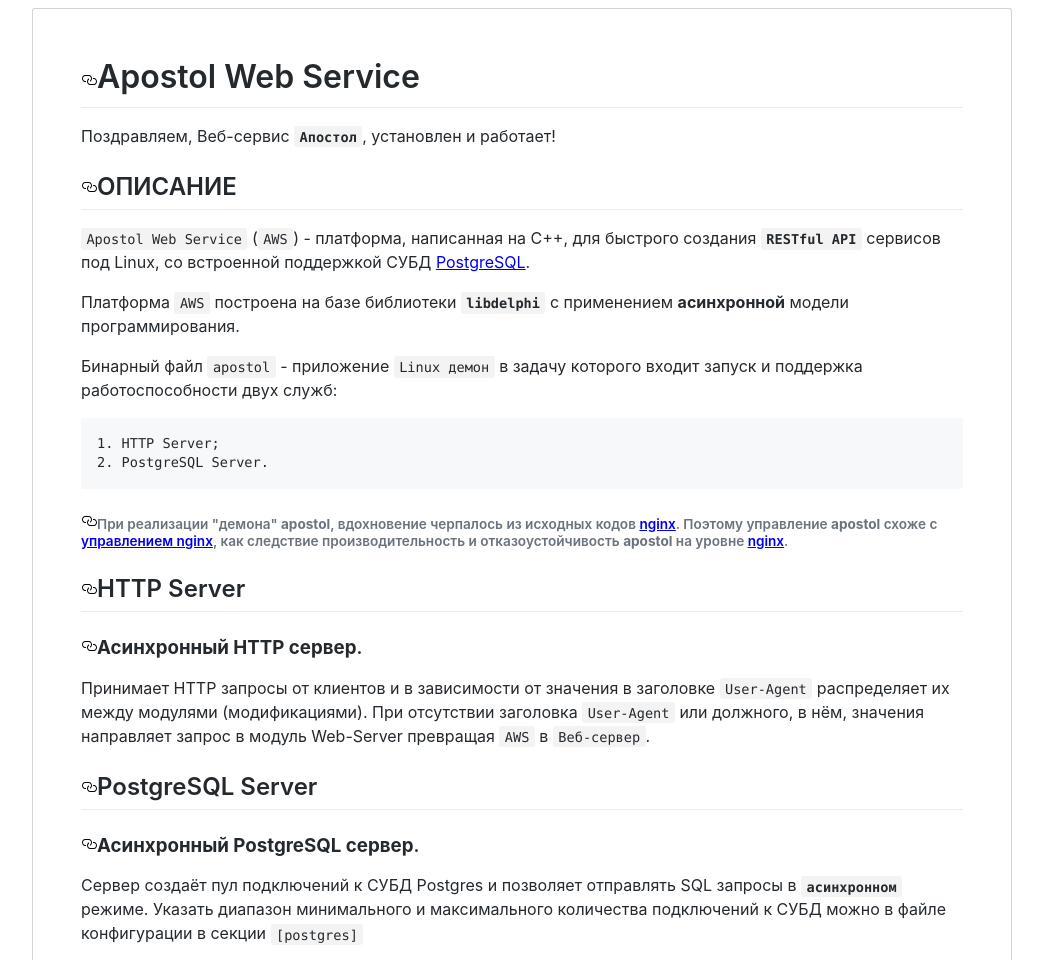
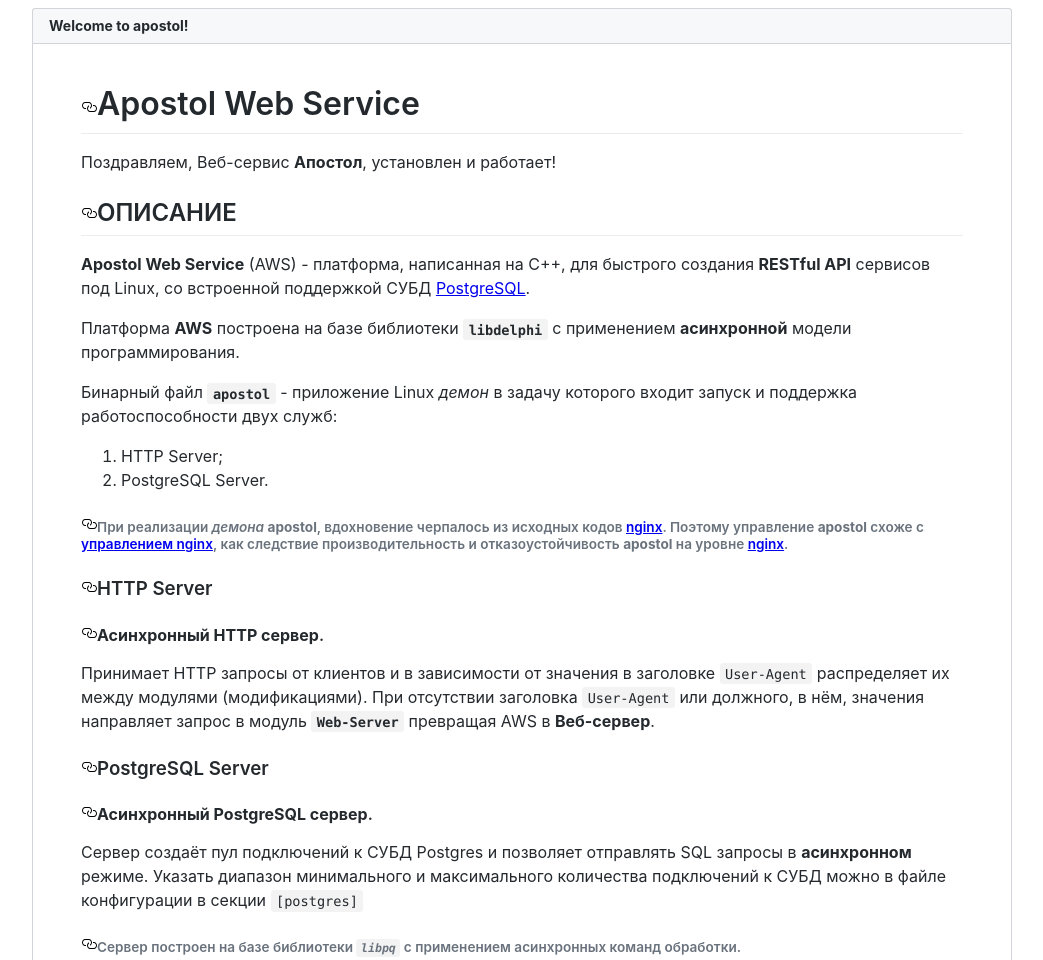
Before and after one commit to apostoldevel/apostol, a plain HTML site: page doc/www/index.html in a window 1280 px wide. Shown: the top 960 px of the page, without its empty margins (118-1161 px from the left). Drawn offline with Linux system fonts and the light colour scheme.

Commit message:
update: README.md, index.html

```diff
--- a/doc/www/index.html
+++ b/doc/www/index.html
@@ -20,6 +20,29 @@
             margin-left: auto;
             margin-right: auto;
             width: 980px;
+    }
+    .Box-header {
+            padding: 8px 16px;
+    }
+    .d-flex {
+            display: flex!important;
+    }
+    .px-2 {
+            padding-right: 8px!important;
+    }
+    .flex-items-center {
+            align-items: center!important;
+    }
+    .flex-justify-between {
+            justify-content: space-between!important;
+    }
+    .Box-header {
+            background-color: #f6f8fa;
+            border: 1px solid #d1d5da;
+            border-top-left-radius: 3px;
+            border-top-right-radius: 3px;
+            margin: -1px -1px 0;
+            padding: 16px;
     }
     .Box--condensed {
             line-height: 1.25;
@@ -171,27 +194,33 @@
 </style>
 </head>
 <body>
-<div class="container Box Box-body Box--condensed">
+<div class="container">
+        <div id="readme" class="Box Box--condensed instapaper_body md js-code-block-container">
+        <div class="Box-header d-flex flex-items-center flex-justify-between px-2">
+                <strong>Welcome to apostol!</strong>
+        </div>
+                <div class="Box-body">
                         <article class="markdown-body entry-content p-5" itemprop="text"><h1><a id="user-content-apostol-web-service" class="anchor" aria-hidden="true" href="#apostol-web-service"><svg class="octicon octicon-link" viewBox="0 0 16 16" version="1.1" width="16" height="16" aria-hidden="true"><path fill-rule="evenodd" d="M4 9h1v1H4c-1.5 0-3-1.69-3-3.5S2.55 3 4 3h4c1.45 0 3 1.69 3 3.5 0 1.41-.91 2.72-2 3.25V8.59c.58-.45 1-1.27 1-2.09C10 5.22 8.98 4 8 4H4c-.98 0-2 1.22-2 2.5S3 9 4 9zm9-3h-1v1h1c1 0 2 1.22 2 2.5S13.98 12 13 12H9c-.98 0-2-1.22-2-2.5 0-.83.42-1.64 1-2.09V6.25c-1.09.53-2 1.84-2 3.25C6 11.31 7.55 13 9 13h4c1.45 0 3-1.69 3-3.5S14.5 6 13 6z"></path></svg></a>Apostol Web Service</h1>
-<p>Поздравляем, Веб-сервис <strong><code>Апостол</code></strong>, установлен и работает!</p>
+                                <p>Поздравляем, Веб-сервис <strong>Апостол</strong>, установлен и работает!</p>
                                 <h2><a id="user-content-описание" class="anchor" aria-hidden="true" href="#описание"><svg class="octicon octicon-link" viewBox="0 0 16 16" version="1.1" width="16" height="16" aria-hidden="true"><path fill-rule="evenodd" d="M4 9h1v1H4c-1.5 0-3-1.69-3-3.5S2.55 3 4 3h4c1.45 0 3 1.69 3 3.5 0 1.41-.91 2.72-2 3.25V8.59c.58-.45 1-1.27 1-2.09C10 5.22 8.98 4 8 4H4c-.98 0-2 1.22-2 2.5S3 9 4 9zm9-3h-1v1h1c1 0 2 1.22 2 2.5S13.98 12 13 12H9c-.98 0-2-1.22-2-2.5 0-.83.42-1.64 1-2.09V6.25c-1.09.53-2 1.84-2 3.25C6 11.31 7.55 13 9 13h4c1.45 0 3-1.69 3-3.5S14.5 6 13 6z"></path></svg></a>ОПИСАНИЕ</h2>
-<p><code>Apostol Web Service</code> (<code>AWS</code>) - платформа, написанная на C++, для быстрого создания <strong><code>RESTful API</code></strong>
+                                <p><strong>Apostol Web Service</strong> (AWS) - платформа, написанная на C++, для быстрого создания <strong>RESTful API</strong>
                                         сервисов под Linux, со встроенной поддержкой СУБД <a href="https://www.postgresql.org/" rel="nofollow">PostgreSQL</a>.</p>
-<p>Платформа <code>AWS</code> построена на базе библиотеки <strong><code>libdelphi</code></strong> с применением <strong>асинхронной</strong> модели программирования.</p>
-<p>Бинарный файл <code>apostol</code> - приложение <code>Linux демон</code> в задачу которого входит запуск и поддержка работоспособности
+                                <p>Платформа <strong>AWS</strong> построена на базе библиотеки <strong><code>libdelphi</code></strong> с применением <strong>асинхронной</strong> модели программирования.</p>
+                                <p>Бинарный файл <strong><code>apostol</code></strong> - приложение Linux <em>демон</em> в задачу которого входит запуск и поддержка работоспособности
                                         двух служб:</p>
-<pre><code>1. HTTP Server;
-2. PostgreSQL Server.
-</code></pre>
-<h6><a id="user-content-при-реализации-демона-apostol-вдохновение-черпалось-из-исходных-кодов-nginx-поэтому-управление-apostol-схоже-с-управлением-nginx-как-следствие-производительность-и-отказоустойчивость-apostol-на-уровне-nginx" class="anchor" aria-hidden="true" href="#при-реализации-демона-apostol-вдохновение-черпалось-из-исходных-кодов-nginx-поэтому-управление-apostol-схоже-с-управлением-nginx-как-следствие-производительность-и-отказоустойчивость-apostol-на-уровне-nginx"><svg class="octicon octicon-link" viewBox="0 0 16 16" version="1.1" width="16" height="16" aria-hidden="true"><path fill-rule="evenodd" d="M4 9h1v1H4c-1.5 0-3-1.69-3-3.5S2.55 3 4 3h4c1.45 0 3 1.69 3 3.5 0 1.41-.91 2.72-2 3.25V8.59c.58-.45 1-1.27 1-2.09C10 5.22 8.98 4 8 4H4c-.98 0-2 1.22-2 2.5S3 9 4 9zm9-3h-1v1h1c1 0 2 1.22 2 2.5S13.98 12 13 12H9c-.98 0-2-1.22-2-2.5 0-.83.42-1.64 1-2.09V6.25c-1.09.53-2 1.84-2 3.25C6 11.31 7.55 13 9 13h4c1.45 0 3-1.69 3-3.5S14.5 6 13 6z"></path></svg></a>При реализации "демона" <strong>apostol</strong>, вдохновение черпалось из исходных кодов <a href="http://nginx.org" rel="nofollow">nginx</a>. Поэтому управление <strong>apostol</strong> схоже с <a href="http://nginx.org/ru/docs/control.html#reconfiguration" rel="nofollow">управлением nginx</a>, как следствие производительность и отказоустойчивость <strong>apostol</strong> на уровне <a href="http://nginx.org" rel="nofollow">nginx</a>.</h6>
-<h2><a id="user-content-http-server" class="anchor" aria-hidden="true" href="#http-server"><svg class="octicon octicon-link" viewBox="0 0 16 16" version="1.1" width="16" height="16" aria-hidden="true"><path fill-rule="evenodd" d="M4 9h1v1H4c-1.5 0-3-1.69-3-3.5S2.55 3 4 3h4c1.45 0 3 1.69 3 3.5 0 1.41-.91 2.72-2 3.25V8.59c.58-.45 1-1.27 1-2.09C10 5.22 8.98 4 8 4H4c-.98 0-2 1.22-2 2.5S3 9 4 9zm9-3h-1v1h1c1 0 2 1.22 2 2.5S13.98 12 13 12H9c-.98 0-2-1.22-2-2.5 0-.83.42-1.64 1-2.09V6.25c-1.09.53-2 1.84-2 3.25C6 11.31 7.55 13 9 13h4c1.45 0 3-1.69 3-3.5S14.5 6 13 6z"></path></svg></a>HTTP Server</h2>
-<h3><a id="user-content-асинхронный-http-сервер" class="anchor" aria-hidden="true" href="#асинхронный-http-сервер"><svg class="octicon octicon-link" viewBox="0 0 16 16" version="1.1" width="16" height="16" aria-hidden="true"><path fill-rule="evenodd" d="M4 9h1v1H4c-1.5 0-3-1.69-3-3.5S2.55 3 4 3h4c1.45 0 3 1.69 3 3.5 0 1.41-.91 2.72-2 3.25V8.59c.58-.45 1-1.27 1-2.09C10 5.22 8.98 4 8 4H4c-.98 0-2 1.22-2 2.5S3 9 4 9zm9-3h-1v1h1c1 0 2 1.22 2 2.5S13.98 12 13 12H9c-.98 0-2-1.22-2-2.5 0-.83.42-1.64 1-2.09V6.25c-1.09.53-2 1.84-2 3.25C6 11.31 7.55 13 9 13h4c1.45 0 3-1.69 3-3.5S14.5 6 13 6z"></path></svg></a><strong>Асинхронный HTTP сервер</strong>.</h3>
+                                <ol>
+                                        <li>HTTP Server;</li>
+                                        <li>PostgreSQL Server.</li>
+                                </ol>
+                                <h6><a id="user-content-при-реализации-демона-apostol-вдохновение-черпалось-из-исходных-кодов-nginx-поэтому-управление-apostol-схоже-с-управлением-nginx-как-следствие-производительность-и-отказоустойчивость-apostol-на-уровне-nginx" class="anchor" aria-hidden="true" href="#при-реализации-демона-apostol-вдохновение-черпалось-из-исходных-кодов-nginx-поэтому-управление-apostol-схоже-с-управлением-nginx-как-следствие-производительность-и-отказоустойчивость-apostol-на-уровне-nginx"><svg class="octicon octicon-link" viewBox="0 0 16 16" version="1.1" width="16" height="16" aria-hidden="true"><path fill-rule="evenodd" d="M4 9h1v1H4c-1.5 0-3-1.69-3-3.5S2.55 3 4 3h4c1.45 0 3 1.69 3 3.5 0 1.41-.91 2.72-2 3.25V8.59c.58-.45 1-1.27 1-2.09C10 5.22 8.98 4 8 4H4c-.98 0-2 1.22-2 2.5S3 9 4 9zm9-3h-1v1h1c1 0 2 1.22 2 2.5S13.98 12 13 12H9c-.98 0-2-1.22-2-2.5 0-.83.42-1.64 1-2.09V6.25c-1.09.53-2 1.84-2 3.25C6 11.31 7.55 13 9 13h4c1.45 0 3-1.69 3-3.5S14.5 6 13 6z"></path></svg></a>При реализации <em>демона</em> <strong>apostol</strong>, вдохновение черпалось из исходных кодов <a href="http://nginx.org" rel="nofollow">nginx</a>. Поэтому управление <strong>apostol</strong> схоже с <a href="http://nginx.org/ru/docs/control.html#reconfiguration" rel="nofollow">управлением nginx</a>, как следствие производительность и отказоустойчивость <strong>apostol</strong> на уровне <a href="http://nginx.org" rel="nofollow">nginx</a>.</h6>
+                                <h3><a id="user-content-http-server" class="anchor" aria-hidden="true" href="#http-server"><svg class="octicon octicon-link" viewBox="0 0 16 16" version="1.1" width="16" height="16" aria-hidden="true"><path fill-rule="evenodd" d="M4 9h1v1H4c-1.5 0-3-1.69-3-3.5S2.55 3 4 3h4c1.45 0 3 1.69 3 3.5 0 1.41-.91 2.72-2 3.25V8.59c.58-.45 1-1.27 1-2.09C10 5.22 8.98 4 8 4H4c-.98 0-2 1.22-2 2.5S3 9 4 9zm9-3h-1v1h1c1 0 2 1.22 2 2.5S13.98 12 13 12H9c-.98 0-2-1.22-2-2.5 0-.83.42-1.64 1-2.09V6.25c-1.09.53-2 1.84-2 3.25C6 11.31 7.55 13 9 13h4c1.45 0 3-1.69 3-3.5S14.5 6 13 6z"></path></svg></a>HTTP Server</h3>
+                                <h4><a id="user-content-асинхронный-http-сервер" class="anchor" aria-hidden="true" href="#асинхронный-http-сервер"><svg class="octicon octicon-link" viewBox="0 0 16 16" version="1.1" width="16" height="16" aria-hidden="true"><path fill-rule="evenodd" d="M4 9h1v1H4c-1.5 0-3-1.69-3-3.5S2.55 3 4 3h4c1.45 0 3 1.69 3 3.5 0 1.41-.91 2.72-2 3.25V8.59c.58-.45 1-1.27 1-2.09C10 5.22 8.98 4 8 4H4c-.98 0-2 1.22-2 2.5S3 9 4 9zm9-3h-1v1h1c1 0 2 1.22 2 2.5S13.98 12 13 12H9c-.98 0-2-1.22-2-2.5 0-.83.42-1.64 1-2.09V6.25c-1.09.53-2 1.84-2 3.25C6 11.31 7.55 13 9 13h4c1.45 0 3-1.69 3-3.5S14.5 6 13 6z"></path></svg></a><strong>Асинхронный HTTP сервер</strong>.</h4>
                                 <p>Принимает HTTP запросы от клиентов и в зависимости от значения в заголовке <code>User-Agent</code> распределяет их между модулями
                                         (модификациями). При отсутствии заголовка <code>User-Agent</code> или должного, в нём, значения направляет запрос в модуль
-Web-Server превращая <code>AWS</code> в <code>Веб-сервер</code>.</p>
-<h2><a id="user-content-postgresql-server" class="anchor" aria-hidden="true" href="#postgresql-server"><svg class="octicon octicon-link" viewBox="0 0 16 16" version="1.1" width="16" height="16" aria-hidden="true"><path fill-rule="evenodd" d="M4 9h1v1H4c-1.5 0-3-1.69-3-3.5S2.55 3 4 3h4c1.45 0 3 1.69 3 3.5 0 1.41-.91 2.72-2 3.25V8.59c.58-.45 1-1.27 1-2.09C10 5.22 8.98 4 8 4H4c-.98 0-2 1.22-2 2.5S3 9 4 9zm9-3h-1v1h1c1 0 2 1.22 2 2.5S13.98 12 13 12H9c-.98 0-2-1.22-2-2.5 0-.83.42-1.64 1-2.09V6.25c-1.09.53-2 1.84-2 3.25C6 11.31 7.55 13 9 13h4c1.45 0 3-1.69 3-3.5S14.5 6 13 6z"></path></svg></a>PostgreSQL Server</h2>
-<h3><a id="user-content-асинхронный-postgresql-сервер" class="anchor" aria-hidden="true" href="#асинхронный-postgresql-сервер"><svg class="octicon octicon-link" viewBox="0 0 16 16" version="1.1" width="16" height="16" aria-hidden="true"><path fill-rule="evenodd" d="M4 9h1v1H4c-1.5 0-3-1.69-3-3.5S2.55 3 4 3h4c1.45 0 3 1.69 3 3.5 0 1.41-.91 2.72-2 3.25V8.59c.58-.45 1-1.27 1-2.09C10 5.22 8.98 4 8 4H4c-.98 0-2 1.22-2 2.5S3 9 4 9zm9-3h-1v1h1c1 0 2 1.22 2 2.5S13.98 12 13 12H9c-.98 0-2-1.22-2-2.5 0-.83.42-1.64 1-2.09V6.25c-1.09.53-2 1.84-2 3.25C6 11.31 7.55 13 9 13h4c1.45 0 3-1.69 3-3.5S14.5 6 13 6z"></path></svg></a><strong>Асинхронный PostgreSQL сервер</strong>.</h3>
-<p>Сервер создаёт пул подключений к СУБД Postgres и позволяет отправлять SQL запросы в <strong><code>асинхронном</code></strong> режиме.
+                                        <strong><code>Web-Server</code></strong> превращая AWS в <strong>Веб-сервер</strong>.</p>
+                                <h3><a id="user-content-postgresql-server" class="anchor" aria-hidden="true" href="#postgresql-server"><svg class="octicon octicon-link" viewBox="0 0 16 16" version="1.1" width="16" height="16" aria-hidden="true"><path fill-rule="evenodd" d="M4 9h1v1H4c-1.5 0-3-1.69-3-3.5S2.55 3 4 3h4c1.45 0 3 1.69 3 3.5 0 1.41-.91 2.72-2 3.25V8.59c.58-.45 1-1.27 1-2.09C10 5.22 8.98 4 8 4H4c-.98 0-2 1.22-2 2.5S3 9 4 9zm9-3h-1v1h1c1 0 2 1.22 2 2.5S13.98 12 13 12H9c-.98 0-2-1.22-2-2.5 0-.83.42-1.64 1-2.09V6.25c-1.09.53-2 1.84-2 3.25C6 11.31 7.55 13 9 13h4c1.45 0 3-1.69 3-3.5S14.5 6 13 6z"></path></svg></a>PostgreSQL Server</h3>
+                                <h4><a id="user-content-асинхронный-postgresql-сервер" class="anchor" aria-hidden="true" href="#асинхронный-postgresql-сервер"><svg class="octicon octicon-link" viewBox="0 0 16 16" version="1.1" width="16" height="16" aria-hidden="true"><path fill-rule="evenodd" d="M4 9h1v1H4c-1.5 0-3-1.69-3-3.5S2.55 3 4 3h4c1.45 0 3 1.69 3 3.5 0 1.41-.91 2.72-2 3.25V8.59c.58-.45 1-1.27 1-2.09C10 5.22 8.98 4 8 4H4c-.98 0-2 1.22-2 2.5S3 9 4 9zm9-3h-1v1h1c1 0 2 1.22 2 2.5S13.98 12 13 12H9c-.98 0-2-1.22-2-2.5 0-.83.42-1.64 1-2.09V6.25c-1.09.53-2 1.84-2 3.25C6 11.31 7.55 13 9 13h4c1.45 0 3-1.69 3-3.5S14.5 6 13 6z"></path></svg></a><strong>Асинхронный PostgreSQL сервер</strong>.</h4>
+                                <p>Сервер создаёт пул подключений к СУБД Postgres и позволяет отправлять SQL запросы в <strong>асинхронном</strong> режиме.
                                         Указать диапазон минимального и максимального количества подключений к СУБД можно в файле конфигурации в секции <code>[postgres]</code></p>
                                 <h6><a id="user-content-сервер-построен-на-базе-библиотеки-libpq-с-применением-асинхронных-команд-обработки" class="anchor" aria-hidden="true" href="#сервер-построен-на-базе-библиотеки-libpq-с-применением-асинхронных-команд-обработки"><svg class="octicon octicon-link" viewBox="0 0 16 16" version="1.1" width="16" height="16" aria-hidden="true"><path fill-rule="evenodd" d="M4 9h1v1H4c-1.5 0-3-1.69-3-3.5S2.55 3 4 3h4c1.45 0 3 1.69 3 3.5 0 1.41-.91 2.72-2 3.25V8.59c.58-.45 1-1.27 1-2.09C10 5.22 8.98 4 8 4H4c-.98 0-2 1.22-2 2.5S3 9 4 9zm9-3h-1v1h1c1 0 2 1.22 2 2.5S13.98 12 13 12H9c-.98 0-2-1.22-2-2.5 0-.83.42-1.64 1-2.09V6.25c-1.09.53-2 1.84-2 3.25C6 11.31 7.55 13 9 13h4c1.45 0 3-1.69 3-3.5S14.5 6 13 6z"></path></svg></a>Сервер построен на базе библиотеки <em><code>libpq</code></em> с применением асинхронных команд обработки.</h6>
                                 <h2><a id="user-content-установка" class="anchor" aria-hidden="true" href="#установка"><svg class="octicon octicon-link" viewBox="0 0 16 16" version="1.1" width="16" height="16" aria-hidden="true"><path fill-rule="evenodd" d="M4 9h1v1H4c-1.5 0-3-1.69-3-3.5S2.55 3 4 3h4c1.45 0 3 1.69 3 3.5 0 1.41-.91 2.72-2 3.25V8.59c.58-.45 1-1.27 1-2.09C10 5.22 8.98 4 8 4H4c-.98 0-2 1.22-2 2.5S3 9 4 9zm9-3h-1v1h1c1 0 2 1.22 2 2.5S13.98 12 13 12H9c-.98 0-2-1.22-2-2.5 0-.83.42-1.64 1-2.09V6.25c-1.09.53-2 1.84-2 3.25C6 11.31 7.55 13 9 13h4c1.45 0 3-1.69 3-3.5S14.5 6 13 6z"></path></svg></a>УСТАНОВКА</h2>
@@ -248,6 +277,7 @@
                                         </tbody>
                                 </table>
                         </article>
+                </div></div>
 </div>
 </body>
 </html>
```
Also changed, not shown: CMakeLists.txt (+12 -7 lines), README.md, 4 other files. Lines whose indentation alone changed are shown as unchanged.
